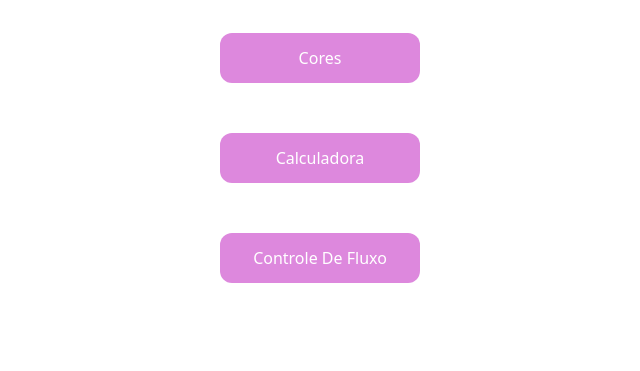
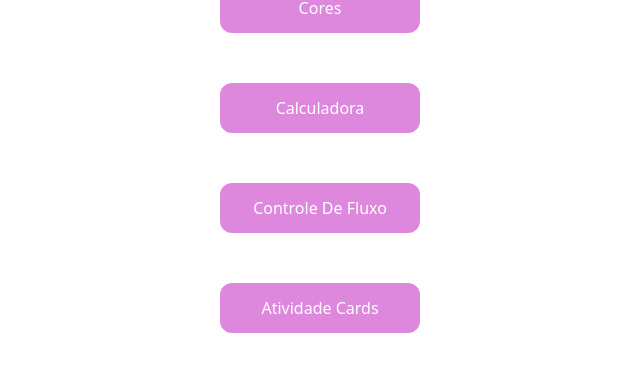
Before and after one commit to Guilherme-Joviniano/frontend-activities, a plain HTML site: page index.html in a window 1280 px wide. Shown: the part 299-670 px from the top of the page, without its empty margins (320-960 px from the left). Drawn offline with Linux system fonts and the light colour scheme.

Commit message:
adicionado link ao html main

```diff
--- a/index.html
+++ b/index.html
@@ -13,6 +13,7 @@
         <a href="./cores-atividade/%20index.html">Cores</a>
         <a href="./calculadora/index.html">Calculadora</a>
         <a href="./controle-de-fluxo/index.html">Controle De Fluxo</a>
+        <a href="./atividade-cards/index.html">Atividade Cards</a>
     </div>
 </body>
 </html>
```
